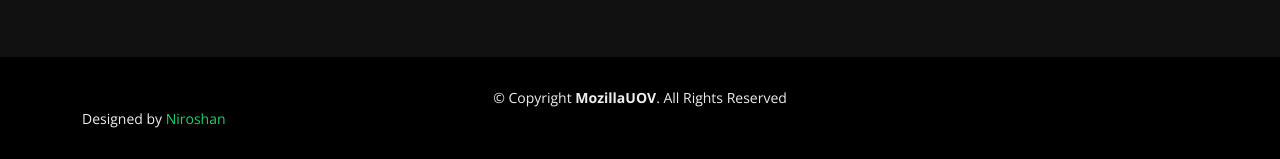
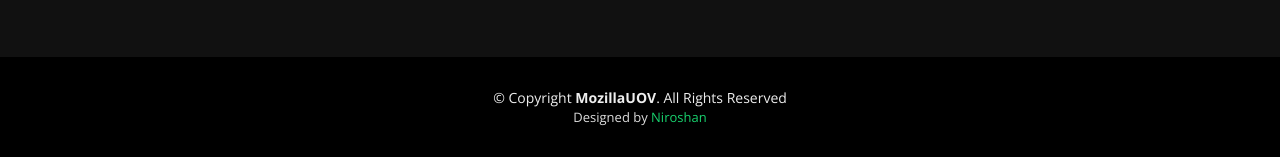
Before and after one commit to MozillaUOV/mozillauov, a plain HTML site: page index.html in a window 1280 px wide. Shown: the part 4673-4832 px from the top of the page. Drawn offline with nearby package versions, Linux system fonts and the light colour scheme.

Commit message:
Update index.html
footer change

```diff
--- a/index.html
+++ b/index.html
@@ -692,7 +692,7 @@
       <div class="copyright">
         &copy; Copyright <strong>MozillaUOV</strong>. All Rights Reserved
       </div>
-      <div >
+      <div class="credits">
         <!--
         All the links in the footer should remain intact.
         You can delete the links only if you purchased the pro version.
```
